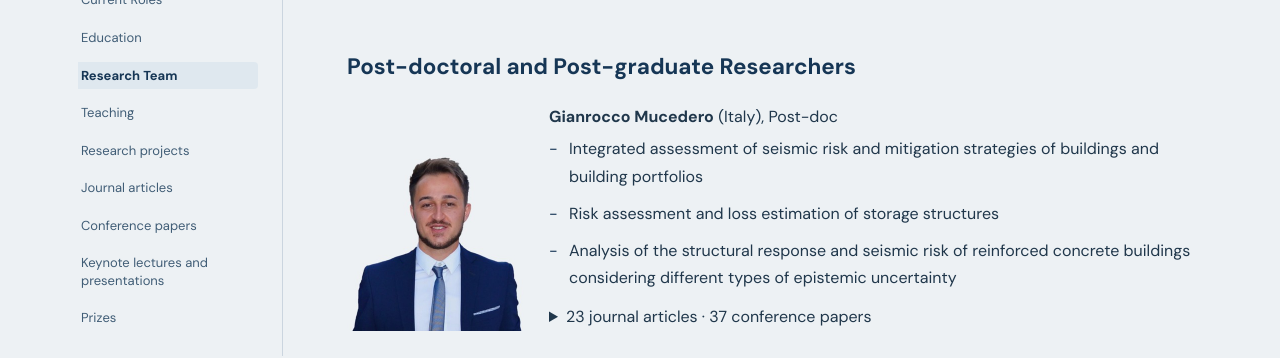
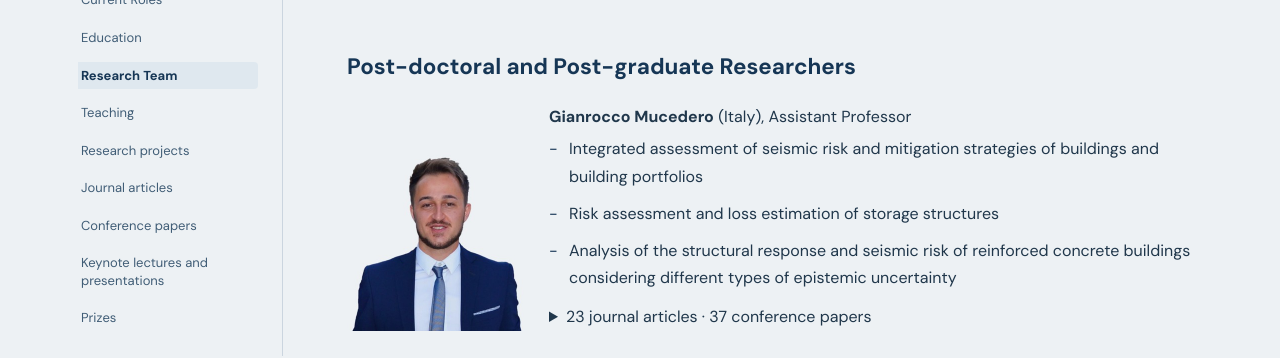
Before and after one commit to rncmonteiro/cv, a Jekyll site: the page built from index.md, in a window 1280 px wide and 900 px high, scrolled down 1834 px. Shown: the part 154-512 px from the top of the window. Built offline with Jekyll 4.4.1, drawn with Linux system fonts in a browser that asks for light colours.

Commit message:
Update Gianrocco Mucedero's title to Assistant Professor

```diff
--- a/_includes/content/team.md
+++ b/_includes/content/team.md
@@ -5,7 +5,7 @@
 <div style="display:flex; align-items:flex-end; gap:22px; margin:18px 0 24px; flex-wrap:wrap;">
   <img src="assets/gianrocco-mucedero.jpg" alt="Gianrocco Mucedero" width="180" height="180" style="width:180px !important; min-width:180px; max-width:180px; height:180px !important; min-height:180px; max-height:180px; object-fit:cover; border-radius:6px; flex-shrink:0;">
   <div style="flex:1 1 240px; min-width:0; align-self:flex-end; margin-bottom:0; padding-bottom:0;">
-    <strong>Gianrocco Mucedero</strong> (Italy), Post-doc
+    <strong>Gianrocco Mucedero</strong> (Italy), Assistant Professor
     <ul style="margin-bottom:0 !important; padding-bottom:0;">
       <li>Integrated assessment of seismic risk and mitigation strategies of buildings and building portfolios</li>
       <li>Risk assessment and loss estimation of storage structures</li>
```
